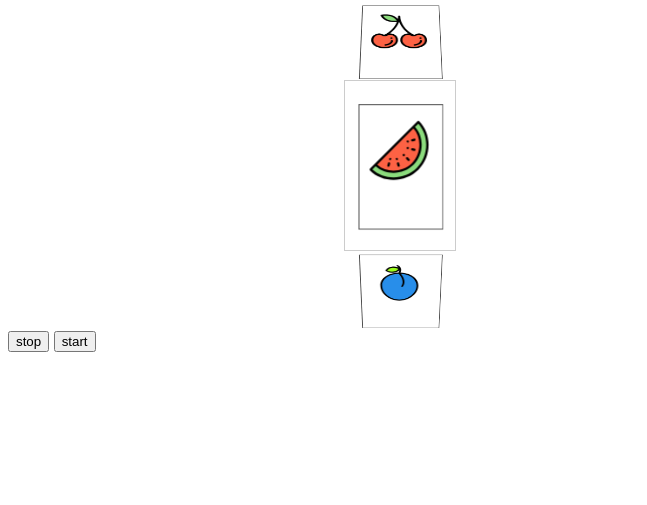
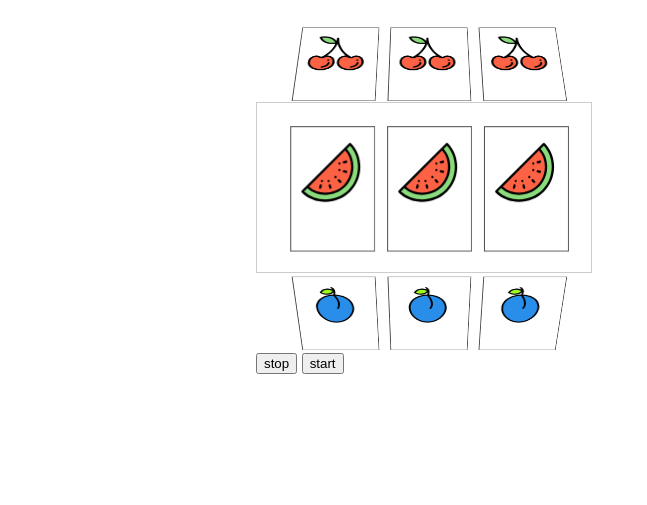
Before and after one commit to capAcade/slotmachine, an Electron app: page reel.html in a window 800 px wide. Shown: the whole page, without its empty margins (0-647 px from the left). Drawn offline with Linux system fonts and the light colour scheme.

Commit message:
Added rows

```diff
--- a/reel.css
+++ b/reel.css
@@ -1,27 +1,34 @@
 * { box-sizing: border-box; }
 
 body {
+  padding-top:14px;
   font-family: sans-serif;
   text-align: center;
 }
 
+.slotmachine {
+  max-width: 288px;
+  margin: 0px auto;
+  height: 100vh;
+}
 .scene {
   border: 1px solid #CCC;
-  margin: 40px 0;
+  margin: 40px 120px;
   position: relative;
-  width: 112px;
+  width: 336px;
   height: 171px;
   margin: 80px auto;
   perspective: 1000px;
 }
 
 .carousel {
-  width: 100%;
+  width: 30%;
   height: 100%;
-  position: absolute;
+  position: relative;
   transform: translateZ(-288px);
   transform-style: preserve-3d;
   transition: transform 1s, opacity 1ms;
+  display: inline-block;
 }
 
 .carousel__cell {
--- a/reel.html
+++ b/reel.html
@@ -5,8 +5,29 @@
         <link rel="stylesheet" href="reel.css">
     </head>
     <body>
+        <div class="slotmachine">
             <div class="scene">
-            <div class="carousel">
+                <div class="carousel" id="carousel0">
+                    <div class="carousel__cell" data-n="0">1</div>
+                    <div class="carousel__cell" data-n="1">2</div>
+                    <div class="carousel__cell" data-n="2">3</div>
+                    <div class="carousel__cell" data-n="3">4</div>
+                    <div class="carousel__cell" data-n="4">5</div>
+                    <div class="carousel__cell" data-n="5">6</div>
+                    <div class="carousel__cell" data-n="6">7</div>
+                    <div class="carousel__cell" data-n="7">8</div>
+                </div>
+                    <div class="carousel"  id="carousel1">
+                    <div class="carousel__cell" data-n="0">1</div>
+                    <div class="carousel__cell" data-n="1">2</div>
+                    <div class="carousel__cell" data-n="2">3</div>
+                    <div class="carousel__cell" data-n="3">4</div>
+                    <div class="carousel__cell" data-n="4">5</div>
+                    <div class="carousel__cell" data-n="5">6</div>
+                    <div class="carousel__cell" data-n="6">7</div>
+                    <div class="carousel__cell" data-n="7">8</div>
+                </div>
+                <div class="carousel" id="carousel2">
                     <div class="carousel__cell" data-n="0">1</div>
                     <div class="carousel__cell" data-n="1">2</div>
                     <div class="carousel__cell" data-n="2">3</div>
@@ -18,8 +39,9 @@
                 </div>
             </div>
             <div style="text-align: left">
-            <input type="button" onclick="window.carousel.stop()" value="stop">
-            <input type="button" onclick="window.carousel.rotate()" value="start">
+                <input type="button" onclick="window.carousels.stop()" value="stop">
+                <input type="button" onclick="window.carousels.rotate()" value="start">
+            </div>
         </div>
         <svg xmlns="http://www.w3.org/2000/svg">
             <defs>
--- a/reel.js
+++ b/reel.js
@@ -1,11 +1,13 @@
 class Carousel {
 
-    constructor(symbols) {
-        this.carousel = document.querySelector('.carousel')
+    constructor(elementId, symbols) {
+        this.elementId = elementId
+        console.log(`#${elementId}`)
+        this.carousel = document.querySelector(`#${elementId}`)
         this.symbols = symbols || ['watermelon', 'cherry', 'plum', 'seven', 'bar']
         this.initCells()
         this.theta = 360 / this.cells.length
-        this.rotator = false;
+        this.rotator = false
         this.changeCarousel()
     }
 
@@ -42,7 +44,7 @@ class Carousel {
     }
 
     next() {
-        this.selectedIndex = Math.floor(this.cells.length * Math.random())
+            this.selectedIndex = (Math.floor(this.cells.length * Math.random())) + this.selectedIndex + 400
     }
 
     rotate() {
@@ -58,4 +60,22 @@ class Carousel {
     }
 }
 
-window.carousel = new Carousel()
+class Carousels {
+    constructor() {
+        this.items = [new Carousel('carousel0'), new Carousel('carousel1'), new Carousel('carousel2')]
+    }
+
+    rotate() {
+        for (let item of this.items) {
+            item.rotate()
+        }
+    }
+
+    stop() {
+        for (let item of this.items) {
+            item.stop()
+        }
+    }
+}
+
+window.carousels = new Carousels();
```
Lines whose indentation alone changed are shown as unchanged.
